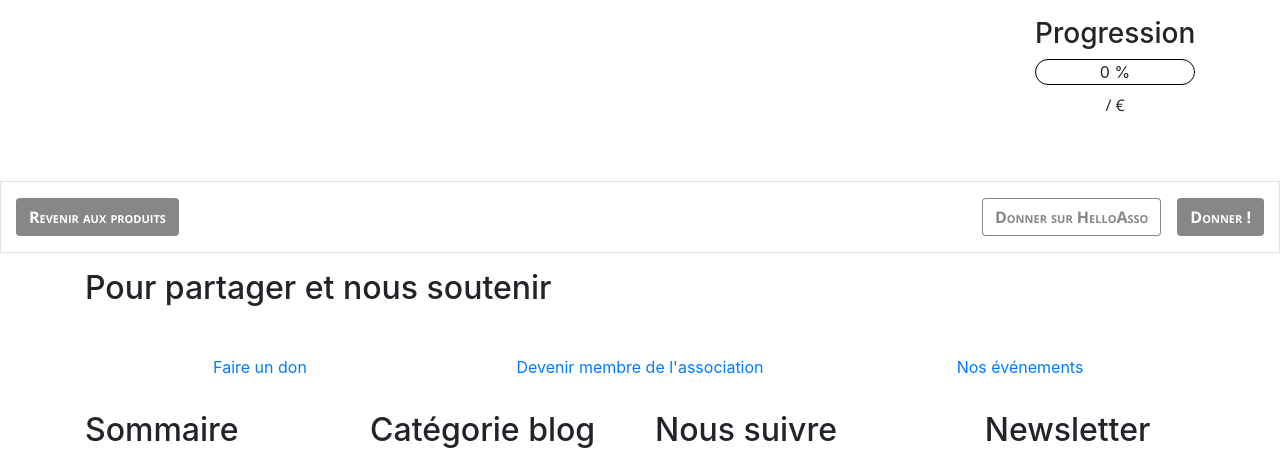
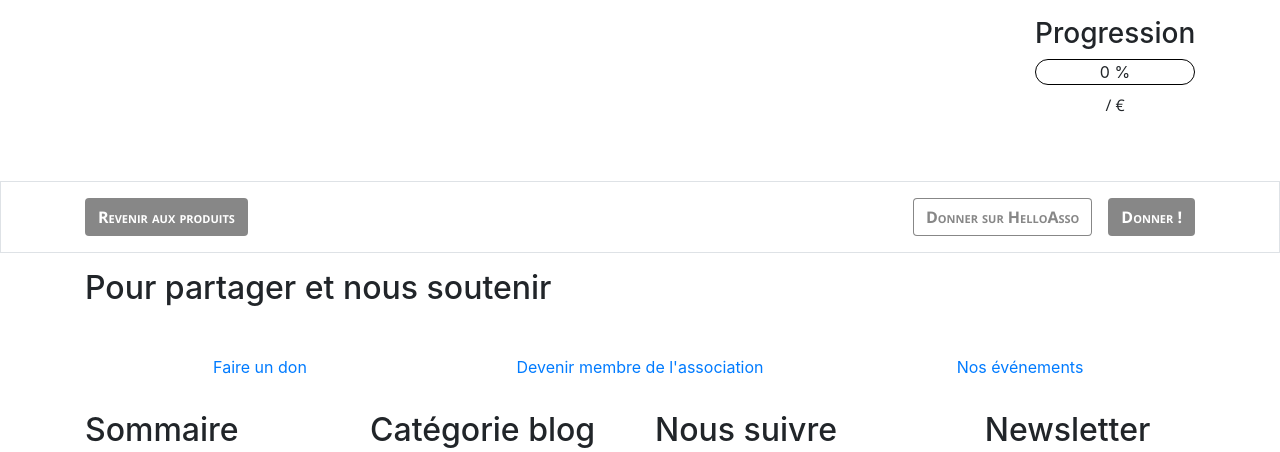
Before and after one commit to Patatouix/sepalavoile, a Symfony app: template templates/produit/donation/show.html.twig in a window 1280 px wide. Shown: the part 451-903 px from the top of the page. Run offline with Twig, Linux system fonts and the light colour scheme; the template is opened without the code that fills it, so the values that code supplies are empty; style sheets or scripts are compiled from the project's sources; some libraries are stand-ins or nearby versions.

Commit message:
modification d'un container-fluid en container sans casser tout le design

```diff
--- a/templates/produit/donation/show.html.twig
+++ b/templates/produit/donation/show.html.twig
@@ -37,11 +37,12 @@
             </div>
         </div>
     </div>
-
-    <div class="container-fluid sticky-footer border py-3">
-        <a href="{{ path('produit_index') }}" class="btn btn-darkgrey" >Revenir aux produits</a>
-        <a href="{{ path('produit_donation', {'id': produit.id}) }}" class="btn btn-darkgrey float-right">Donner !</a>
-        <a href="https://www.helloasso.com/associations/sep-a-la-voile/collectes/sep-a-la-voile" class="btn btn-darkgrey-inverse float-right mr-3" target="_blank">Donner sur HelloAsso</a>
+    <div class="container-fluid border">
+        <div class="container sticky-footer py-3">
+            <a href="{{ path('produit_index') }}" class="btn btn-darkgrey" >Revenir aux produits</a>
+            <a href="{{ path('produit_donation', {'id': produit.id}) }}" class="btn btn-darkgrey float-right">Donner !</a>
+            <a href="https://www.helloasso.com/associations/sep-a-la-voile/collectes/sep-a-la-voile" class="btn btn-darkgrey-inverse float-right mr-3" target="_blank">Donner sur HelloAsso</a>
+        </div>
     </div>
 
 {% endblock %}
```
Also changed, not shown: templates/produit/adhesion/show.html.twig (+5 -3 lines), templates/produit/evenement/show.html.twig (+8 -7 lines).
